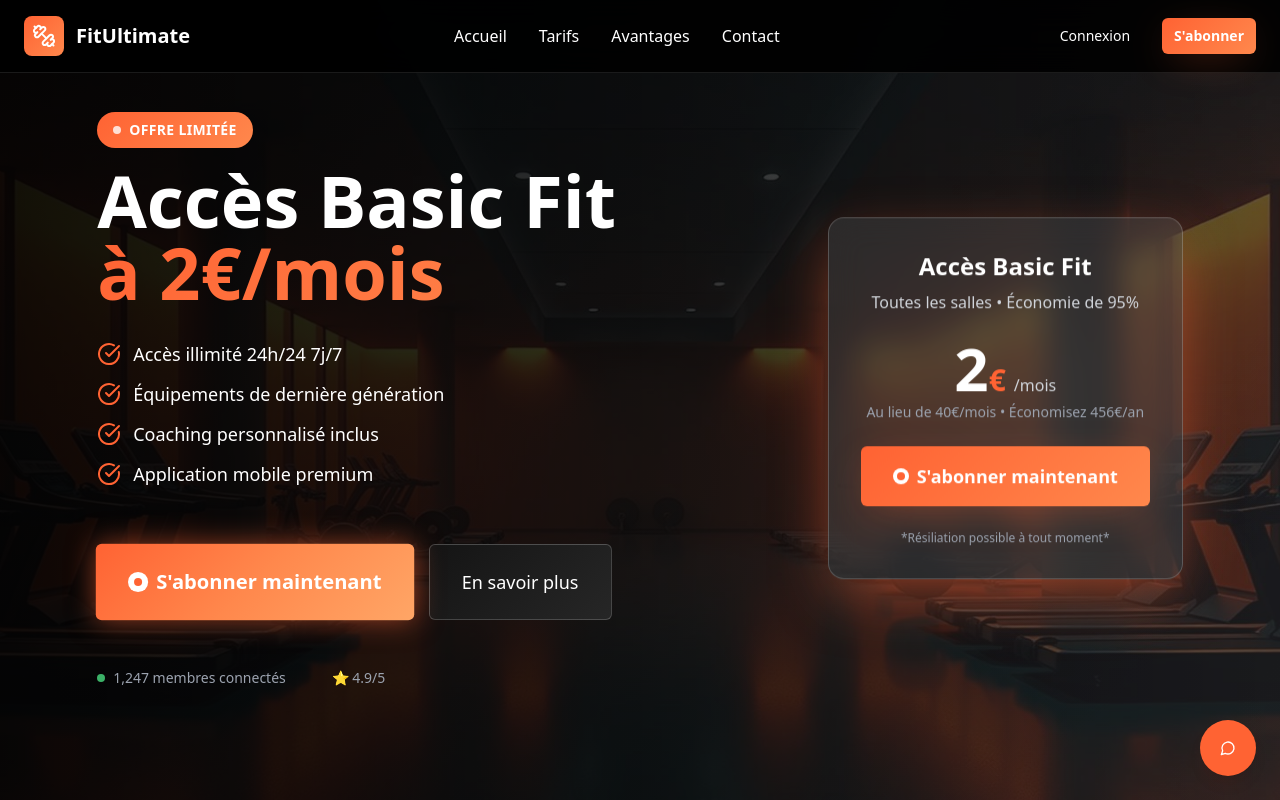
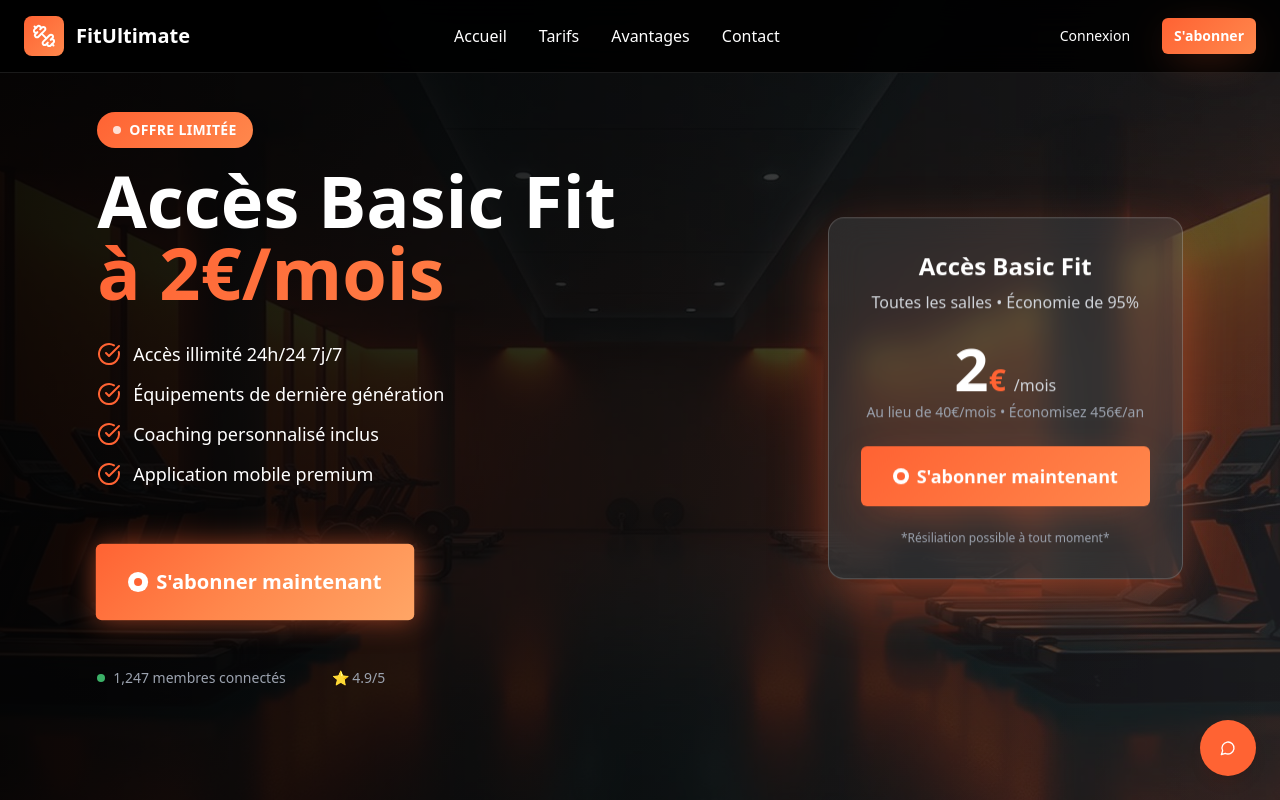
Before and after one commit to kirenagency-droid/fit-flow-for-you, a React (Vite) app: page / in a window 1280 px wide. Shown: the top 800 px of the page. Built offline with nearby package versions, Linux system fonts and the light colour scheme; the HTML template or start-up script is replaced by a standard one.

Commit message:
Visual edit in Lovable

```diff
--- a/src/components/HeroSection.tsx
+++ b/src/components/HeroSection.tsx
@@ -51,7 +51,7 @@ const HeroSection = () => {
                 S'abonner maintenant
               </Button>
               <Button variant="dark" size="lg" className="text-lg px-8 py-4 h-auto" asChild>
-                <a href="/en-savoir-plus">En savoir plus</a>
+
               </Button>
             </div>
 
```
